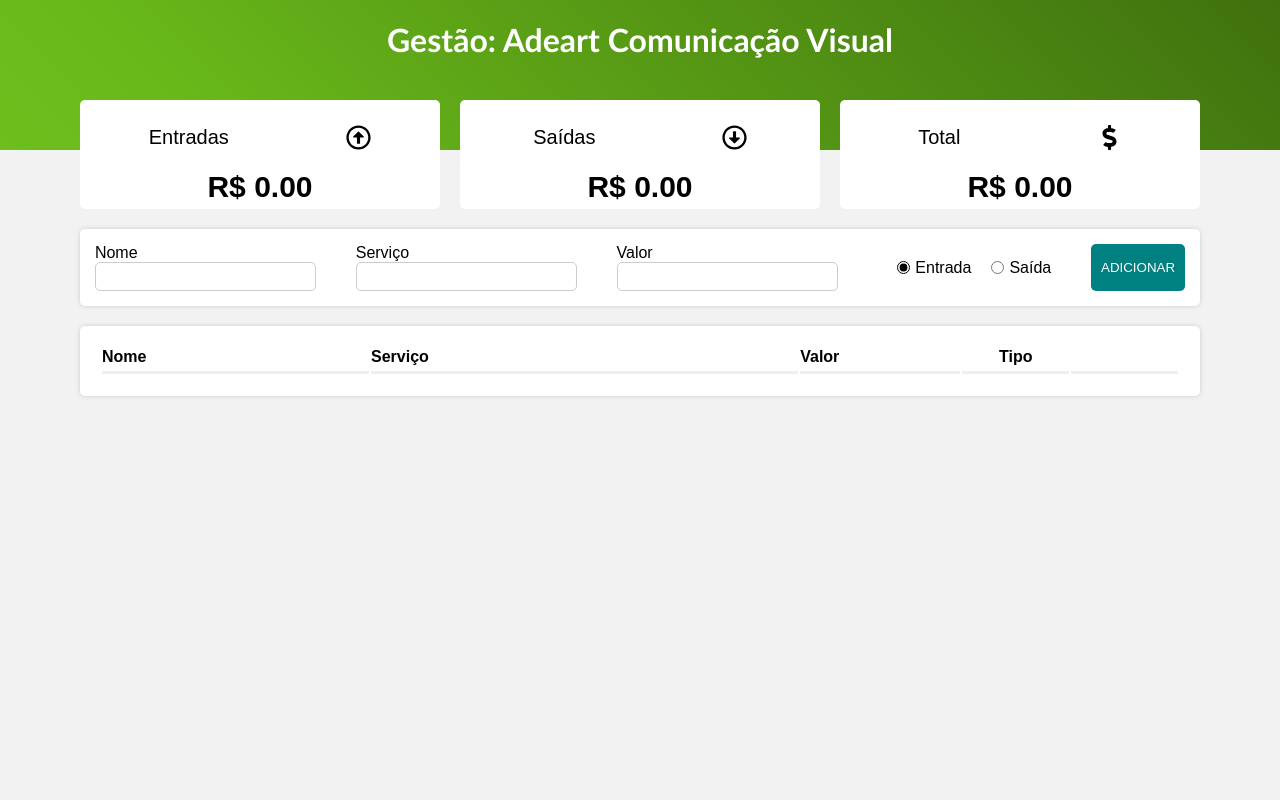
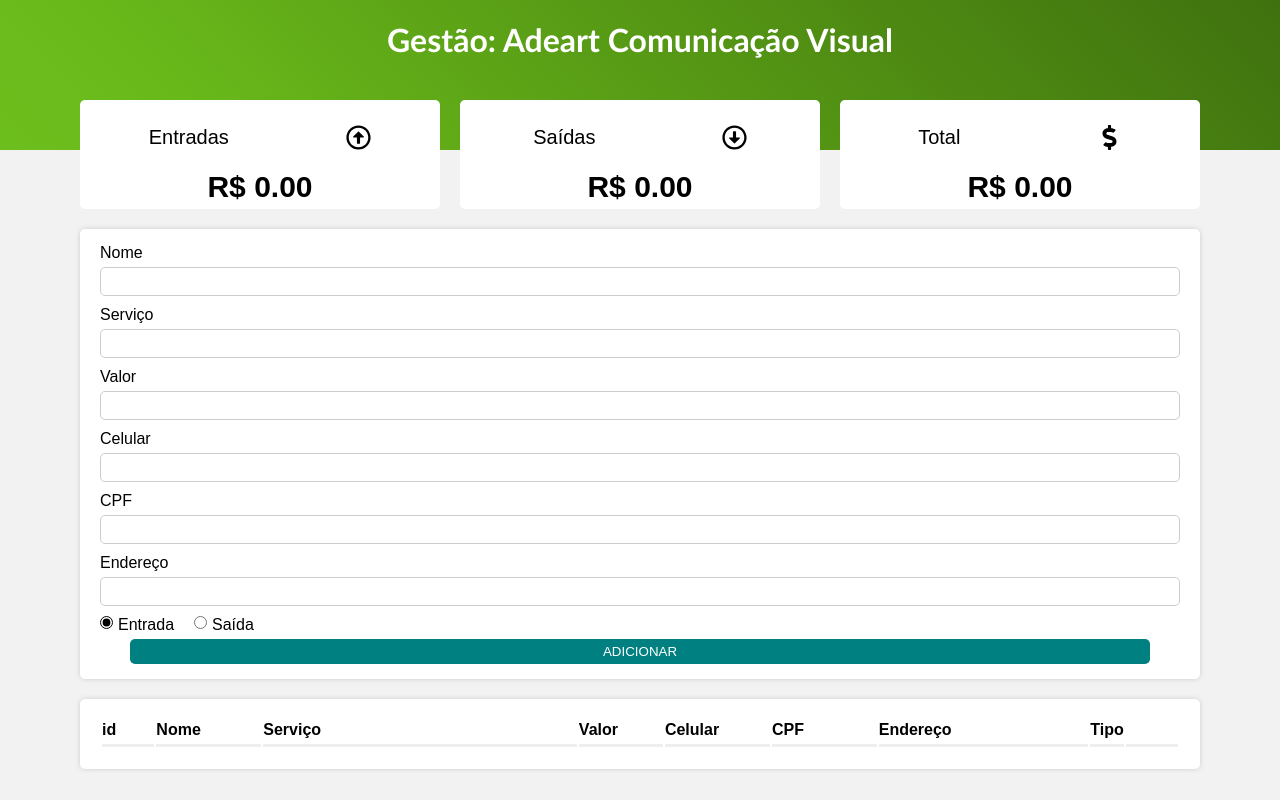
Before and after one commit to nandovbr/gestao_adeart, a React (Create React App) app: page / in a window 1280 px wide. Built offline with nearby package versions, Linux system fonts and the light colour scheme.

Commit message:
[form] adiciona mais campos e reorganiza o tamanho dos campos

```diff
--- a/src/components/Form/index.jsx
+++ b/src/components/Form/index.jsx
@@ -6,12 +6,15 @@
   const [name, setName] = useState("");
   const [desc, setDesc] = useState("");
   const [amount, setAmount] = useState("");
+  const [celu, setCelu] = useState("");
+  const [cpf, setCpf] = useState("");
+  const [ende, setEnde] = useState("");
   const [isExpense, setExpense] = useState(false);
 
   const generateID = () => Math.round(Math.random() * 1000);
 
   const handleSave = () => {
-    if (!desc || !amount || !name) {
+    if (!desc || !amount || !name || !celu) {
       alert("Informe a descrição e o valor!");
       return;
     } else if (amount < 0) {
@@ -24,13 +27,19 @@
       name: name,
       desc: desc,
       amount: amount,
+      celu: celu,
+      cpf: cpf,
+      ende: ende,
       expense: isExpense,
     };
 
     handleAdd(transaction);
 
+    setCelu("");
     setName("");
     setDesc("");
+    setCpf("");
+    setEnde("");
     setAmount("");
   };
 
@@ -52,6 +61,26 @@
             type="number"
             onChange={(e) => setAmount(e.target.value)}
           />
+        </C.InputContent>
+        <C.InputContent>
+          <C.Label>Celular</C.Label>
+          <C.Input
+            value={celu}
+            onChange={(e) => setCelu(e.target.value)}
+            type="number"
+          />
+        </C.InputContent>
+        <C.InputContent>
+          <C.Label>CPF</C.Label>
+          <C.Input
+            value={cpf}
+            onChange={(e) => setCpf(e.target.value)}
+            type="number"
+          />
+        </C.InputContent>
+        <C.InputContent>
+          <C.Label>Endereço</C.Label>
+          <C.Input value={ende} onChange={(e) => setEnde(e.target.value)} />
         </C.InputContent>
         <C.RadioGroup>
           <C.Input
--- a/src/components/Form/styles.js
+++ b/src/components/Form/styles.js
@@ -9,8 +9,9 @@
   border-radius: 5px;
   display: flex;
   justify-content: space-around;
+  flex-direction: column;
   padding: 15px 0px;
-  gap: 10px;
+  gap: 5px;
 
   @media (max-width: 750px) {
     display: grid;
@@ -20,6 +21,8 @@
 export const InputContent = styled.div`
   display: flex;
   flex-direction: column;
+  margin-left: 20px;
+  margin-right: 20px;
 `;
 
 export const Label = styled.label``;
@@ -27,9 +30,10 @@
 export const Input = styled.input`
   outline: none;
   border-radius: 5px;
-  padding: 5px 10px;
+  padding: 5px;
   font-size: 15px;
   border: 1px solid #ccc;
+  margin: 5px 0px;
 `;
 
 export const RadioGroup = styled.div`
@@ -46,6 +50,8 @@
 
 export const Button = styled.button`
   padding: 5px 10px;
+  margin-left: 50px;
+  margin-right: 50px;
   border: none;
   border-radius: 5px;
   cursor: pointer;
--- a/src/components/Grid/index.jsx
+++ b/src/components/Grid/index.jsx
@@ -13,13 +13,17 @@
     <C.Table>
       <C.Thead>
         <C.Tr>
-          <C.Th width={25}>Nome</C.Th>
-          <C.Th width={40}>Serviço</C.Th>
-          <C.Th width={15}>Valor</C.Th>
-          <C.Th width={10} alignCenter>
+          <C.Th width={5}>id</C.Th>
+          <C.Th width={10}>Nome</C.Th>
+          <C.Th width={30}>Serviço</C.Th>
+          <C.Th width={8}>Valor</C.Th>
+          <C.Th width={10}>Celular</C.Th>
+          <C.Th width={10}>CPF</C.Th>
+          <C.Th width={20}>Endereço</C.Th>
+          <C.Th width={2} alignCenter>
             Tipo
           </C.Th>
-          <C.Th width={10}></C.Th>
+          <C.Th width={5}></C.Th>
         </C.Tr>
       </C.Thead>
       <C.Tbody>
--- a/src/components/GridItem/index.jsx
+++ b/src/components/GridItem/index.jsx
@@ -9,9 +9,13 @@
 const GridItem = ({ item, onDelete }) => {
   return (
     <C.Tr>
+      <C.Td>{item.id}</C.Td>
       <C.Td>{item.name}</C.Td>
       <C.Td>{item.desc}</C.Td>
       <C.Td>{item.amount}</C.Td>
+      <C.Td>{item.celu}</C.Td>
+      <C.Td>{item.cpf}</C.Td>
+      <C.Td>{item.ende}</C.Td>
       <C.Td alignCenter>
         {item.expense ? (
           <FaRegArrowAltCircleDown color="red" />
```
Also changed, not shown: 1 other file (tests, documents, lock files or other folders).
